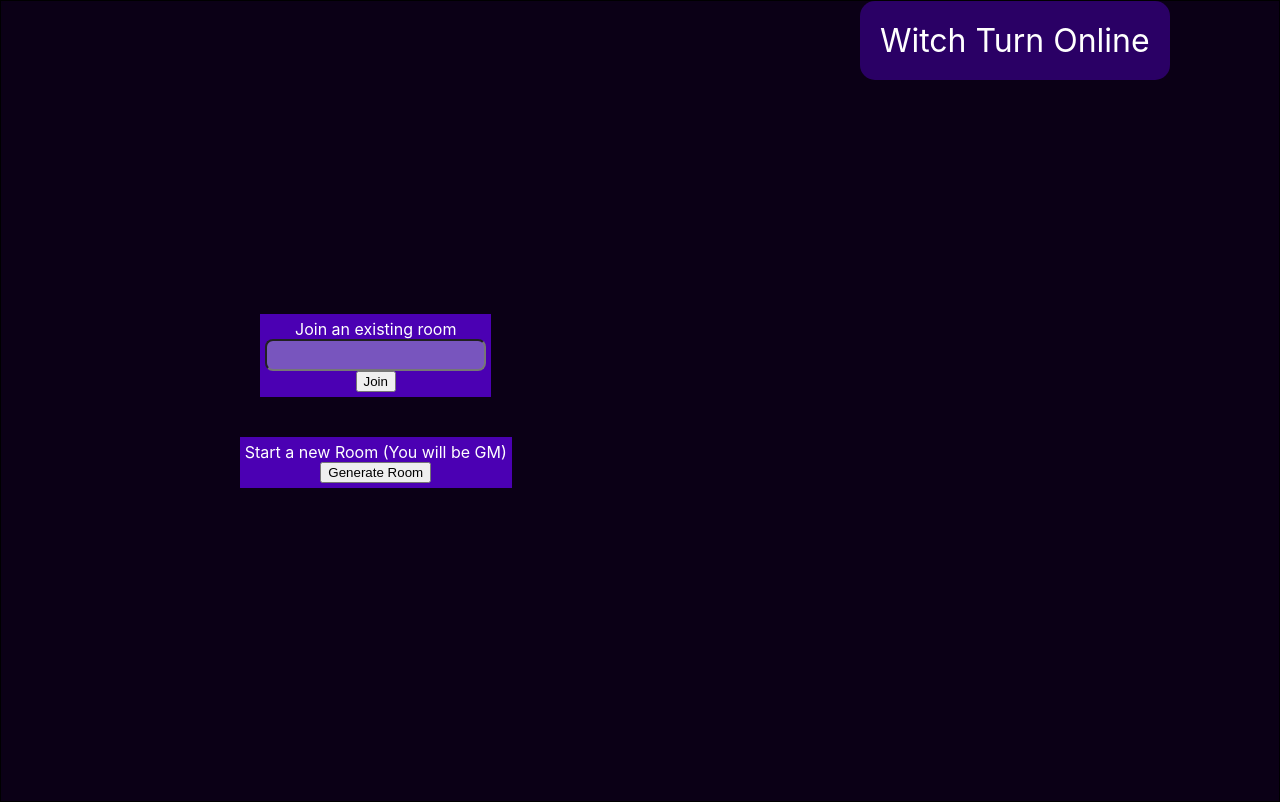
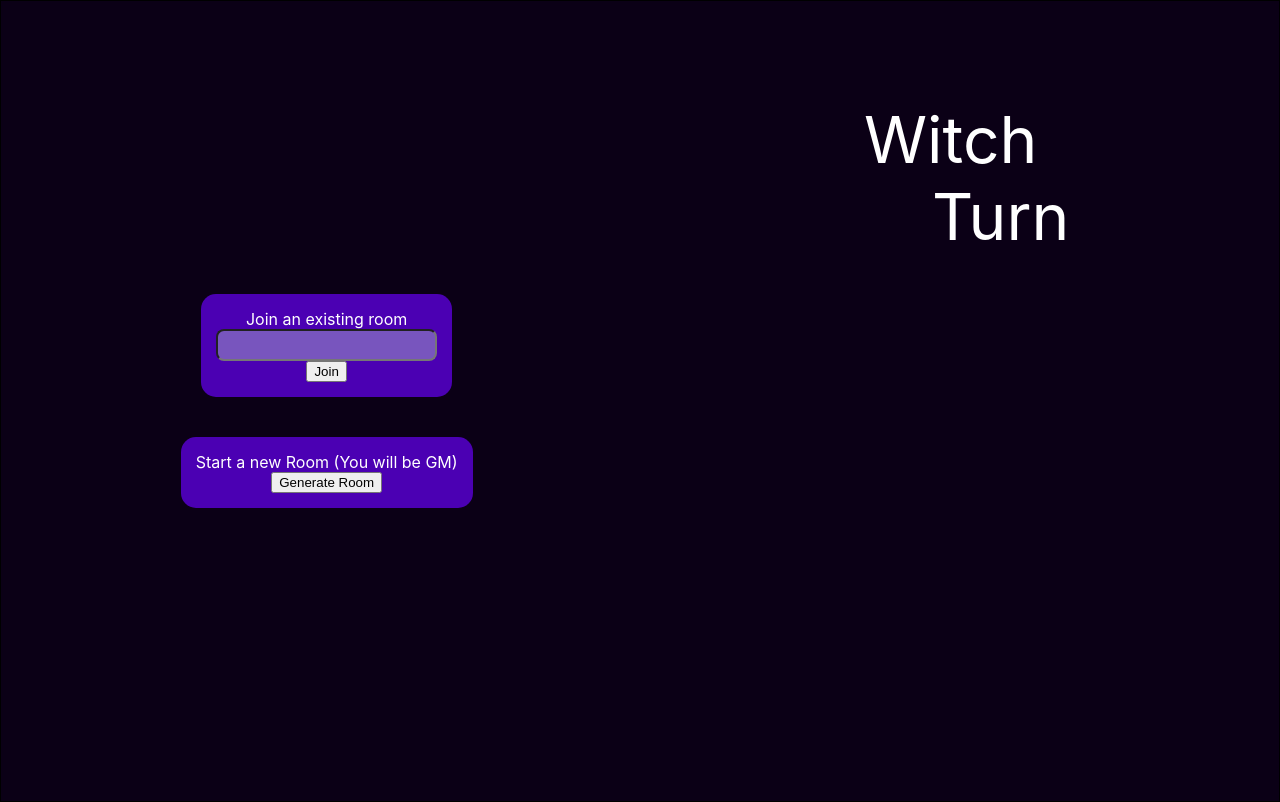
Before and after one commit to ScriptkidHicks/WitchTurnOnline, a React (Create React App) app in the folder witchturnonline/: page / in a window 1280 px wide. Built offline with nearby package versions, Linux system fonts and the light colour scheme; no server answers.

Commit message:
updating stylings, pushing to release

```diff
--- a/witchturnonline/src/Components/StyledComponents/MainStyledComponents.js
+++ b/witchturnonline/src/Components/StyledComponents/MainStyledComponents.js
@@ -16,8 +16,10 @@ const DefaultPageBody = styled.div`
   scrollbar-display: none;
 
   @media screen and (max-width: 800px) {
-    flex-direction: column;
-  }
+    flex-direction: ${(props) =>
+      props.mobileDirection ? props.mobileDirection : "column-reverse"};
+    justify-content: center;
+    align-items: center;
 `;
 
 const DefaultPageColumn = styled.div`
@@ -37,26 +39,27 @@ const DefaultPageColumn = styled.div`
   @media screen and (max-width: 800px) {
     min-width: 100%;
     max-width: none;
+    min-height: 0px;
+    justify-content: center;
   }
 `;
 
 /* Styled Labels and Titles */
 
 const MainTitleLabel = styled.label`
-  background-color: rgba(
-    ${(props) =>
-      props.backgroundColor
-        ? props.backgroundColor
-        : DarkColorStyles.GreyPurpleForegroundRGB},
-    ${(props) => (props.opacity ? props.opacity : `1`)}
-  );
+  margin-top: 10vh;
+  margin-right: 30px;
   padding: ${(props) =>
     props.padding ? props.padding : "20px 20px 20px 20px"};
   margin-bottom: 100px;
   border-radius: ${(props) =>
     props.borderRadius ? props.borderRadius : "15px"};
-  font-size: ${(props) => (props.fontSize ? props.fontSize : "2em")};
+  font-size: ${(props) => (props.fontSize ? props.fontSize : "4em")};
   color: white;
+
+  @media screen and (max-width: 800px) {
+    margin: 0px 0px 0px 0px;
+  }
 `;
 
 /* Styled Input Boxes */
@@ -75,7 +78,9 @@ const GenericInputDiv = styled.div`
   display: flex;
   flex-direction: column;
   align-items: center;
-  justify-content: flex-start;
+  justify-content: space-between;
+  border-radius: 15px;
+  padding: 15px;
 `;
 
 /* Styled Generic Inputs */
@@ -179,6 +184,10 @@ const StyledFormInformationRow = styled.div`
   padding-bottom: 10px;
 `;
 
+const MarginText = styled.text`
+  margin: ${(props) => props.margin};
+`;
+
 export {
   DefaultPageBody,
   DefaultPageColumn,
@@ -189,4 +198,5 @@ export {
   StyledXButton,
   StyledGenericButton,
   StyledFormInformationRow,
+  MarginText,
 };
--- a/witchturnonline/src/Pages/JoinRoomPage.js
+++ b/witchturnonline/src/Pages/JoinRoomPage.js
@@ -4,6 +4,7 @@ import {
   DefaultPageColumn,
   MainTitleLabel,
   GenericInputDiv,
+  MarginText,
 } from "../Components/StyledComponents/MainStyledComponents";
 import { LimitedInputCombo } from "../Components/SearchBars/GenericInputs";
 
@@ -69,7 +70,7 @@ function JoinRoomPage(props) {
   return (
     <DefaultPageBody>
       {!generateRoomPressed && (
-        <DefaultPageColumn flexGrow={2}>
+        <DefaultPageColumn flexGrow={1}>
           {!checkingRoomValidity && (
             <GenericInputDiv>
               Join an existing room
@@ -94,7 +95,10 @@ function JoinRoomPage(props) {
       )}
       <DefaultPageColumn justifyContent={"flex-start"}>
         <MainTitleLabel flexGrow={1} maxWidth={"40%"} opacity={"0.5"}>
-          {!generateRoomPressed && "Witch Turn Online"}
+          {!generateRoomPressed && "Witch"} <br />
+          {!generateRoomPressed && (
+            <MarginText margin={"0px 0px 0px 100px"}>Turn</MarginText>
+          )}
           {generateRoomPressed && "Loading your room"}
         </MainTitleLabel>
       </DefaultPageColumn>
```
